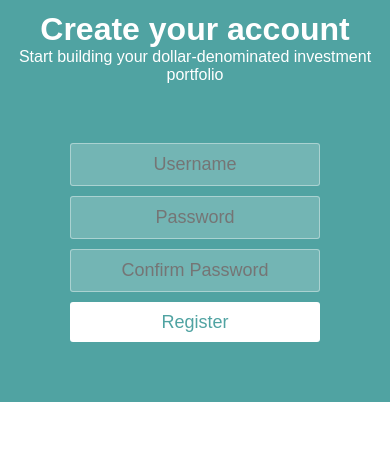
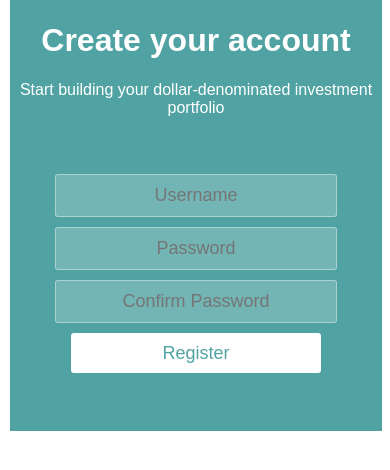
Before and after one commit to harteyhitman/dollar-investment, a React (Create React App) app: page /Form in a window 390 px wide. Shown: the top 470 px of the page. Built offline with nearby package versions, Linux system fonts and the light colour scheme.

Commit message:
mobileperfect

```diff
--- a/src/App.css
+++ b/src/App.css
@@ -1,9 +1,4 @@
-*{
-  /* font-size: 10px; */
-  margin: 0;
-  padding: 0;
-  box-sizing: border-box;
-}
+
 
 
 nav{
@@ -12,7 +7,7 @@ nav{
     align-items: center;
     background-color: white;
     color: #0898A0;
-    padding: 15px;
+    padding: 40px;
     /* margin: 10px 100px; */
     font-weight: bold;
     font-size: 16px;
@@ -92,11 +87,16 @@ button:hover{
 .second-slide img{
   height: 30px;
   margin: 80px 130px;
-  gap: 50px;
+
+}
+.second-slide{
+  display: flex;
+
 }
 .second-slide img:last-child {
-  background-color: #0898A0;
+  /* background-color: #0898A0; */
   color: #0898A0;
+
 }
 .text-and-images{
   display: flex;
@@ -255,6 +255,7 @@ button:hover{
    text-align: center;
   position: relative;
   bottom: -150px;
+  right: 87px;
 
 
 }
@@ -278,7 +279,7 @@ button:hover{
   align-items: center;
   justify-content: center;
   padding-top: 100px;
-  /* margin: 100px; */
+  margin: 100px;
 }
 .join-rise button{
     width: 200px;
@@ -346,6 +347,7 @@ form {
     font-size: 18px;
     color: white;
     font-weight: 300;
+    outline: none;
   }
   .form-cover{
     background-color: #A0DDE2;
@@ -379,11 +381,12 @@ img{
 }
 @media (max-width: 700px) {
 
-  body .container{
-    width: 100%;
+.container{
+    width: 95%;
     margin: 0 auto;
+    /* background-color: red; */
     /* text-align: center; */
-    /* padding: 10px; */
+    /* padding: 25px; */
     /* justify-content: center; */
   }
 
@@ -392,7 +395,7 @@ img{
     display: flex;
     justify-content: space-between;
     /* margin: 20px; */
-    padding: 50px;
+    padding: 5px;
     /* flex-direction: column; */
     /* padding-bottom: 20px; */
     /* width: 70%; */
@@ -425,6 +428,9 @@ img{
 .flex{
   display: flex;
   flex-direction: column;
+  /* margin: 100px 0px; */
+  width: 250px;
+  height: 570px;
 }
 .split {
   display: flex;
@@ -462,6 +468,7 @@ img{
   text-align: center;
   position: relative;
   bottom: 20px;
+  left: 47px;
 }
 .join-rise{
   display: flex;
@@ -510,7 +517,7 @@ img{
   text-align: center;
   font-size: 20px;
   font-family: system-ui, -apple-system, BlinkMacSystemFont, 'Segoe UI', Roboto, Oxygen, Ubuntu, Cantarell, 'Open Sans', 'Helvetica Neue', sans-serif;
-  padding: 5%;
+  /* padding: 5%; */
 }
 .join-rise-img img{
   display: flex;
@@ -523,7 +530,7 @@ img{
 }
 
 .top-div{
-  width: 300px;
+  width: 250px;
   height: 240px;
   background-color: #DBFFF8;
   border-radius: 20px;
@@ -557,7 +564,7 @@ img{
 }
 .build-wealth-img-text{
   width: 100%;
-  font-family: fantasy;
+  font-family: sans-serif;
   /* align-items: center; */
   /* align-self: center; */
   justify-content: center;
--- a/src/Form.jsx
+++ b/src/Form.jsx
@@ -1,4 +1,5 @@
 import React from "react";
+import { Link } from 'react-router-dom'
 
 function Form(props) {
   return (
@@ -15,9 +16,9 @@ function Form(props) {
             <input type="password" placeholder="Confirm Password" />
           )}
 
-          <button type="submit">
+<Link to="/"> <button type="submit">
             {props.isRegistered ? "Login" : "Register"}
-          </button>
+          </button></Link>
         </form>
       </div>
     </div>
```
Also changed, not shown: src/App.js (+6 -5 lines).
